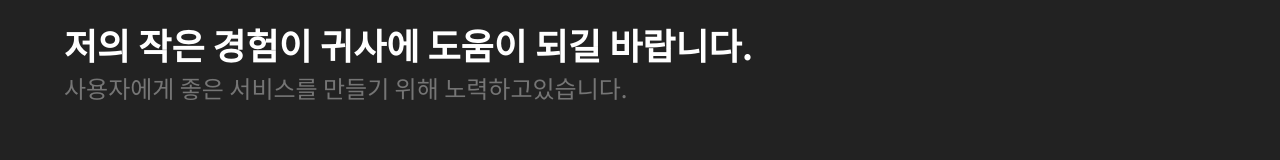
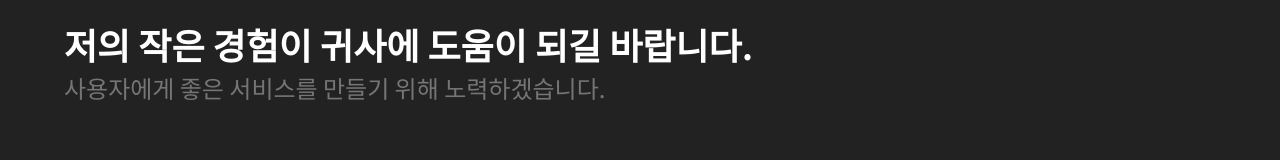
Before and after one commit to devDohyun/dohyun-portfolio, a Next.js app: page / in a window 1280 px wide. Shown: the part 339-499 px from the top of the page. Built offline with nearby package versions, Linux system fonts and the light colour scheme.

Commit message:
Modified word

```diff
--- a/components/Intro/index.js
+++ b/components/Intro/index.js
@@ -28,7 +28,7 @@ const Intro = ({ backgroundHeight = '100vh', percentage = 0, refBackgroundPlaceh
         <div className={style.background} style={{ opacity: backgroundOpacity }}>
           <div className={style.background_text}>
             <div className={style.title}>저의 작은 경험이 귀사에 도움이 되길 바랍니다.</div>
-            <div className={style.subtitle}>사용자에게 좋은 서비스를 만들기 위해 노력하고있습니다.</div>
+            <div className={style.subtitle}>사용자에게 좋은 서비스를 만들기 위해 노력하겠습니다.</div>
           </div>
         </div>
       </div>
```
